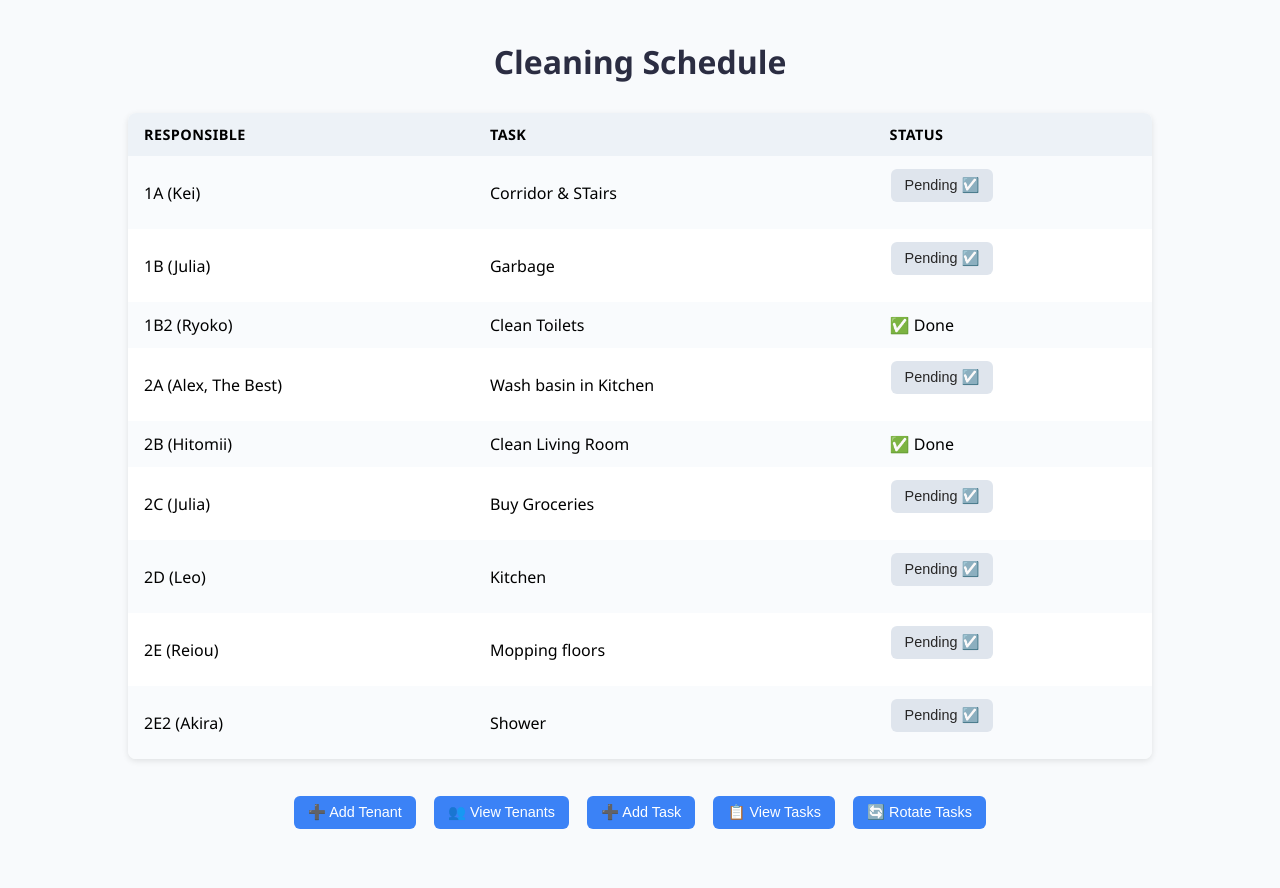
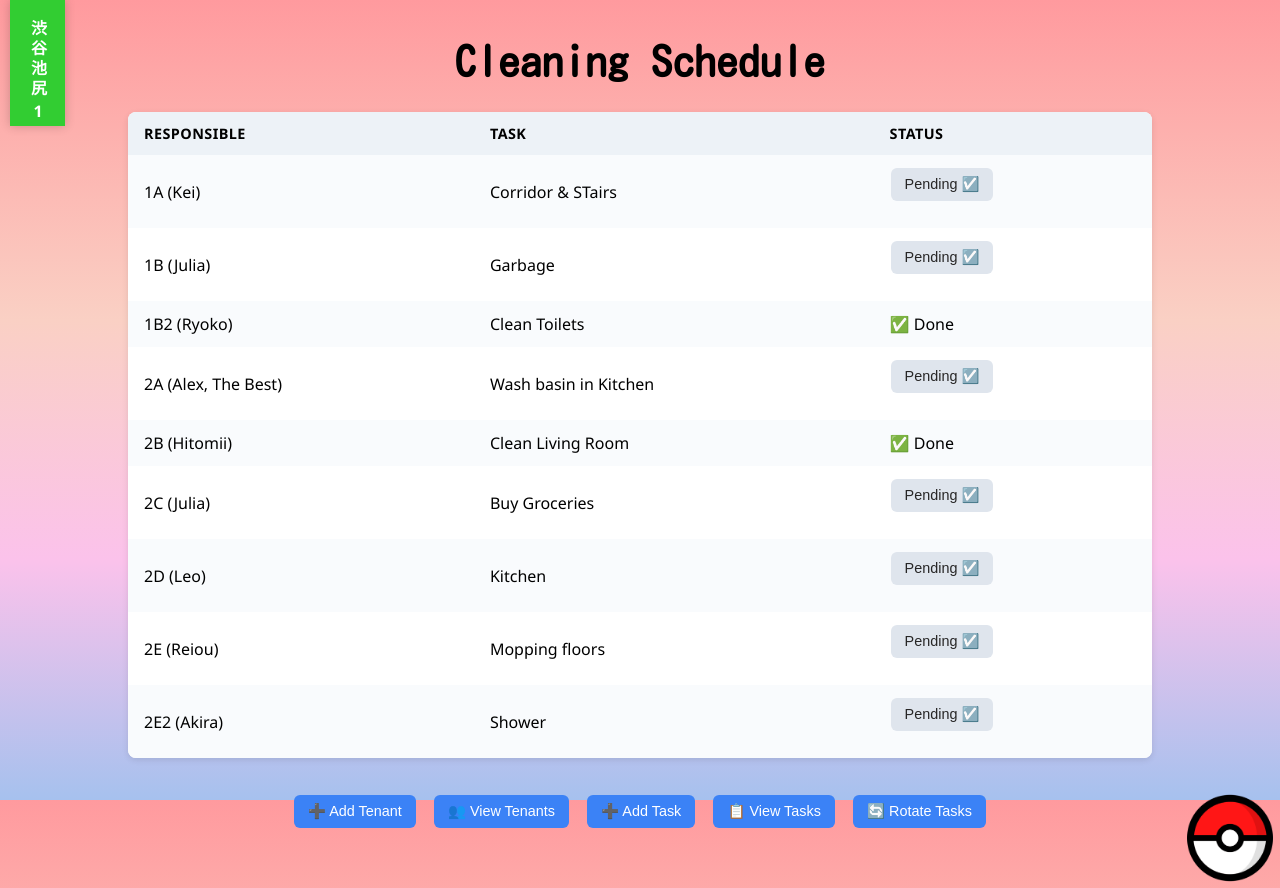
Before and after one commit to LeoBergqvist/cleaning_schedule, a Django app: page / in a window 1280 px wide. Before the commit the page ends 829 px from the top, so only its background shows below. Run offline with Django 5.2, Linux system fonts and the light colour scheme; data comes from the database, SQL or seed files in the repository; both versions use the stored data as it was after the commit.

Commit message:
updated css
added nightmode and other cosmetics

```diff
--- a/cleaning_schedule/schedule/models.py
+++ b/cleaning_schedule/schedule/models.py
@@ -33,23 +33,6 @@ class Task(models.Model):
     def __str__(self):
         return self.name
 
-# class Schedule(models.Model):
-#     FREQUENCY_CHOICES = [
-#         ("weekly", "Weekly"),
-#     ]
-
-#     frequency = models.CharField(max_length=20, choices=FREQUENCY_CHOICES, default="weekly")
-#     day_of_week = models.IntegerField(
-#         choices=[(i, day) for i, day in enumerate(
-#             ["Monday", "Tuesday", "Wednesday", "Thursday", "Friday", "Saturday", "Sunday"]
-#         )]
-#     )
-#     start_date = models.DateField()
-#     end_date = models.DateField(blank=True, null=True)
-
-#     def __str__(self):
-#         return f"{self.get_frequency_display()} on {self.get_day_of_week_display()}"
-
 
 class TaskAssignment(models.Model):
     STATUS_CHOICES = [
@@ -75,47 +58,3 @@ class TaskLog(models.Model):
 
     def __str__(self):
         return f"{self.task_assignment.task.name} on {self.scheduled_date}"
-
-
-
-"""
-class Task(models.Model):
-    name = models.CharField(max_length=100)
-    description = models.TextField(blank=True)
-    due_date = models.DateField()
-    assigned_to = models.ForeignKey('Tenant', on_delete=models.CASCADE)
-    is_completed = models.BooleanField(default=False)
-
-    def __str__(self):
-        return f"{self.name} (Completed {self.is_completed}) Name {self.assigned_to}"
-
-    def save(self, *args, **kwargs):
-        # anything here?
-        super().save(*args, **kwargs)  # this line must exist
-
-class Tenant(models.Model):
-    room = models.CharField(max_length=20)
-    name = models.CharField(max_length=100)
-
-    def __str__(self):
-        return f"{self.name} (Room {self.room})"
-
-
-class TaskAssignment(models.Model):
-
-    task = models.ForeignKey(Task, on_delete=models.CASCADE)
-    tenant = models.ForeignKey(Tenant, on_delete=models.CASCADE)
-    due_date = models.DateField()
-    week_number = models.IntegerField(editable=False)
-    is_completed = models.BooleanField(default=False)
-    is_skipped = models.BooleanField(default=False)
-
-    def save(self, *args, **kwargs):
-        if self.due_date:
-            self.week_number = self.due_date.isocalendar()[1]
-        super().save(*args, **kwargs)
-
-    def __str__(self):
-        return f"{self.task.name} → {self.tenant.name} (Week {self.week_number})"
-
-"""
--- a/cleaning_schedule/schedule/static/schedule/style.css
+++ b/cleaning_schedule/schedule/static/schedule/style.css
@@ -1,17 +1,45 @@
 
-body {
+/* body {
     font-family: "Segoe UI", Roboto, Helvetica, Arial, sans-serif;
     background-color: #f8fafc;
     color: black;
     margin: 0;
     padding: 0;
+} */
+
+body {
+    font-family: "Segoe UI", Roboto, Helvetica, Arial, sans-serif;
+    color: black;
+    margin: 0;
+    padding: 0;
+    background: linear-gradient(180deg, #ff9a9e 0%, #fad0c4 40%, #fbc2eb 70%, #a6c1ee 100%);
+    background-attachment: fixed;
+    background-repeat: no-repeat;
+    background-size: cover;
 }
+
+/* h1 {
+    text-align: center;
+    margin-top: 40px;
+    color: #2b2d42;
+} */
 
 h1 {
     text-align: center;
     margin-top: 40px;
-    color: #2b2d42;
+    font-family: 'Kosugi Maru', "Segoe UI", Roboto, Helvetica, Arial, sans-serif;
+    font-weight: 700;
+    font-size: 2.6rem;
+    /* background: linear-gradient(90deg, #ff7a8a 0%, #ffb6c1 40%, #a6c1ee 70%, #4d8cff 100%);
+    -webkit-background-clip: text;
+    -webkit-text-fill-color: transparent; */
+    /* text-shadow: 0 3px 10px rgba(0, 0, 0, 0.5); */
+    letter-spacing: 1px;
 }
+
+
+
+
 
 table {
     border-collapse: collapse;
@@ -30,7 +58,7 @@ th, td {
 
 th {
     background-color: #edf2f7;
-    font-weight: 600;
+    font-weight: 650;
     text-transform: uppercase;
     font-size: 0.9rem;
     letter-spacing: 0.03em;
@@ -144,3 +172,111 @@ a {
     background-color: #2563eb;
     transform: translateY(-1px);
 }
+
+/* your existing base */
+    #pokeball {
+        position: absolute;
+        right: 0;
+
+        width: 100px; /* or 5vw */
+        height: auto;
+        cursor: pointer;
+        transition: transform 0.3s ease;
+        z-index: 2;
+    }
+
+    /* small hover bounce */
+    #pokeball:hover {
+        transform: scale(1.1);
+    }
+
+    /* Firework particle style */
+    .firework {
+        position: absolute;
+        width: 6px;
+        height: 6px;
+        border-radius: 50%;
+        pointer-events: none;
+        opacity: 0;
+        animation: explode 1s ease-out forwards;
+    }
+
+    @keyframes explode {
+        0% {
+            transform: translate(0, 0) scale(1);
+            opacity: 1;
+        }
+        80% {
+            opacity: 1;
+        }
+        100% {
+            transform: translate(var(--x), var(--y)) scale(0.2);
+            opacity: 0;
+        }
+    }
+    .vertical-banner {
+    position: absolute;
+    top: 0;
+    left: 10px; /* adjust horizontal placement */
+    width: 40px; /* banner thickness */
+    /* height: 10vh; full screen height */
+    background-color: limegreen;
+    color: white;
+    font-family: "Noto Sans JP", "Segoe UI", sans-serif;
+    font-weight: bold;
+    writing-mode: vertical-rl; /* vertical text (top to bottom, right to left) */
+    text-orientation: upright;
+    text-align: center;
+    padding-top: 20px;
+    padding-right: 15px;
+    letter-spacing: 4px;
+    box-shadow: 0 0 10px rgba(0,0,0,0.2);
+    z-index: 10;
+}
+
+@media (prefers-color-scheme: dark) {
+  body {
+    background: linear-gradient(
+      180deg,
+      #2b0f1c 0%,    /* deep plum shadows under petals */
+      #3c1a3a 40%,   /* night blossoms */
+      #5c2a6a 70%,   /* violet lantern glow */
+      #b565a7 100%   /* soft pink moonlight reflection */
+    );
+    color: #f4f4f4;
+  }
+
+  table {
+    background: rgba(28, 24, 33, 0.8);
+    box-shadow: 0 2px 8px rgba(0, 0, 0, 0.5);
+  }
+
+  th {
+    background-color: rgba(60, 40, 70, 0.8);
+    color: #fce7f3;
+  }
+
+  tr:nth-child(even) {
+    background-color: rgba(45, 35, 55, 0.6);
+  }
+
+  tr:hover {
+    background-color: rgba(80, 60, 90, 0.8);
+  }
+
+  button {
+    background-color: #e879f9; /* sakura-pink buttons */
+    color: #1f1b24;
+  }
+
+  button:hover {
+    background-color: #c026d3;
+    color: #fff;
+  }
+
+  .vertical-banner {
+    background-color: #a21caf;
+    color: #fdf2f8;
+    box-shadow: 0 0 10px rgba(0, 0, 0, 0.4);
+  }
+}
--- a/cleaning_schedule/schedule/templates/schedule/add_task.html
+++ b/cleaning_schedule/schedule/templates/schedule/add_task.html
@@ -4,6 +4,8 @@
 <head>
     <title>Add Task</title>
     <link rel="stylesheet" href="{% static 'schedule/style.css' %}">
+    <meta name="viewport" content="width=device-width, initial-scale=1.0">
+    <link href="https://fonts.googleapis.com/css2?family=Kosugi+Maru&display=swap" rel="stylesheet">
     <style>
         form {
             max-width: 500px;
--- a/cleaning_schedule/schedule/templates/schedule/add_tenant.html
+++ b/cleaning_schedule/schedule/templates/schedule/add_tenant.html
@@ -3,6 +3,8 @@
 <html>
 <head>
     <title>Add Tenant</title>
+    <meta name="viewport" content="width=device-width, initial-scale=1.0">
+    <link href="https://fonts.googleapis.com/css2?family=Kosugi+Maru&display=swap" rel="stylesheet">
     <link rel="stylesheet" href="{% static 'schedule/style.css' %}">
 </head>
 <body>
--- a/cleaning_schedule/schedule/templates/schedule/edit_task.html
+++ b/cleaning_schedule/schedule/templates/schedule/edit_task.html
@@ -1,7 +1,11 @@
+{% load static %}
 <!DOCTYPE html>
 <html>
 <head>
     <title>Edit Task</title>
+    <meta name="viewport" content="width=device-width, initial-scale=1.0">
+    <link href="https://fonts.googleapis.com/css2?family=Kosugi+Maru&display=swap" rel="stylesheet">
+    <link rel="stylesheet" href="{% static 'schedule/style.css' %}">
 </head>
 <body>
     <h2>Edit Task: {{ task.name }}</h2>
--- a/cleaning_schedule/schedule/templates/schedule/edit_tenant.html
+++ b/cleaning_schedule/schedule/templates/schedule/edit_tenant.html
@@ -2,6 +2,8 @@
 <html>
 <head>
     <title>Edit Tenant</title>
+    <meta name="viewport" content="width=device-width, initial-scale=1.0">
+    <link href="https://fonts.googleapis.com/css2?family=Kosugi+Maru&display=swap" rel="stylesheet">
 </head>
 <body>
     <h2>Edit Tenant: {{ tenant.name }}</h2>
--- a/cleaning_schedule/schedule/templates/schedule/reassign_task.html
+++ b/cleaning_schedule/schedule/templates/schedule/reassign_task.html
@@ -3,6 +3,8 @@
 <html>
 <head>
   <title>Reassign Task</title>
+  <meta name="viewport" content="width=device-width, initial-scale=1.0">
+  <link href="https://fonts.googleapis.com/css2?family=Kosugi+Maru&display=swap" rel="stylesheet">
 </head>
 <body>
   <h1>Swap Tasks Between Tenants</h1>
--- a/cleaning_schedule/schedule/templates/schedule/task_list.html
+++ b/cleaning_schedule/schedule/templates/schedule/task_list.html
@@ -5,6 +5,9 @@
 <head>
     <title>Cleaning Schedule</title>
     <link rel="stylesheet" href="{% static 'schedule/style.css' %}">
+    <link href="https://fonts.googleapis.com/css2?family=Kosugi+Maru&display=swap" rel="stylesheet">
+    <meta name="viewport" content="width=device-width, initial-scale=1.0">
+
     <!-- <style>
         table { border-collapse: collapse; width: 80%; margin: auto; }
         th, td { border: 1px solid #ddd; padding: 8px; }
@@ -13,6 +16,7 @@
 </head>
 <body>
     <h1 style="text-align:center;">Cleaning Schedule</h1>
+    <div class="vertical-banner">渋谷池尻1</div>
     <table>
         <tr>
             <th>Responsible</th>
@@ -62,7 +66,10 @@
             {% csrf_token %}
             <button type="submit">🔄 Rotate Tasks</button>
         </form>
+    <img id="pokeball" src="{% static 'schedule/images/Poké_Ball_icon.svg.png' %}" alt="Logo">
     </div>
+
+
 
 
     <!-- <a href="{% url 'reassign_task' %}">
--- a/cleaning_schedule/schedule/templates/schedule/tasks_descriptions.html
+++ b/cleaning_schedule/schedule/templates/schedule/tasks_descriptions.html
@@ -5,6 +5,8 @@
 <head>
     <title>Task Descriptions</title>
     <link rel="stylesheet" href="{% static 'schedule/style.css' %}">
+    <meta name="viewport" content="width=device-width, initial-scale=1.0">
+    <link href="https://fonts.googleapis.com/css2?family=Kosugi+Maru&display=swap" rel="stylesheet">
     <!-- <style>
         table { border-collapse: collapse; width: 80%; margin: auto; }
         th, td { border: 1px solid #ddd; padding: 8px; }
@@ -13,6 +15,7 @@
 </head>
 <body>
     <h1 style="text-align:center;">Task Descriptions</h1>
+    <div class="table-container">
     <table>
         <tr>
             <th>Task</th>
@@ -37,7 +40,7 @@
         </tr>
         {% endfor %}
     </table>
-
+    </div>
     <p><a href="{% url 'task_list' %}">⬅ Back to Schedule</a></p>
 </body>
 </html>
```
Also changed, not shown: cleaning_schedule/schedule/templates/schedule/tenant_list.html (+5 -3 lines), cleaning_schedule/db.sqlite3, cleaning_schedule/schedule/static/schedule/images/Poké_Ball_icon.svg.png (added).
